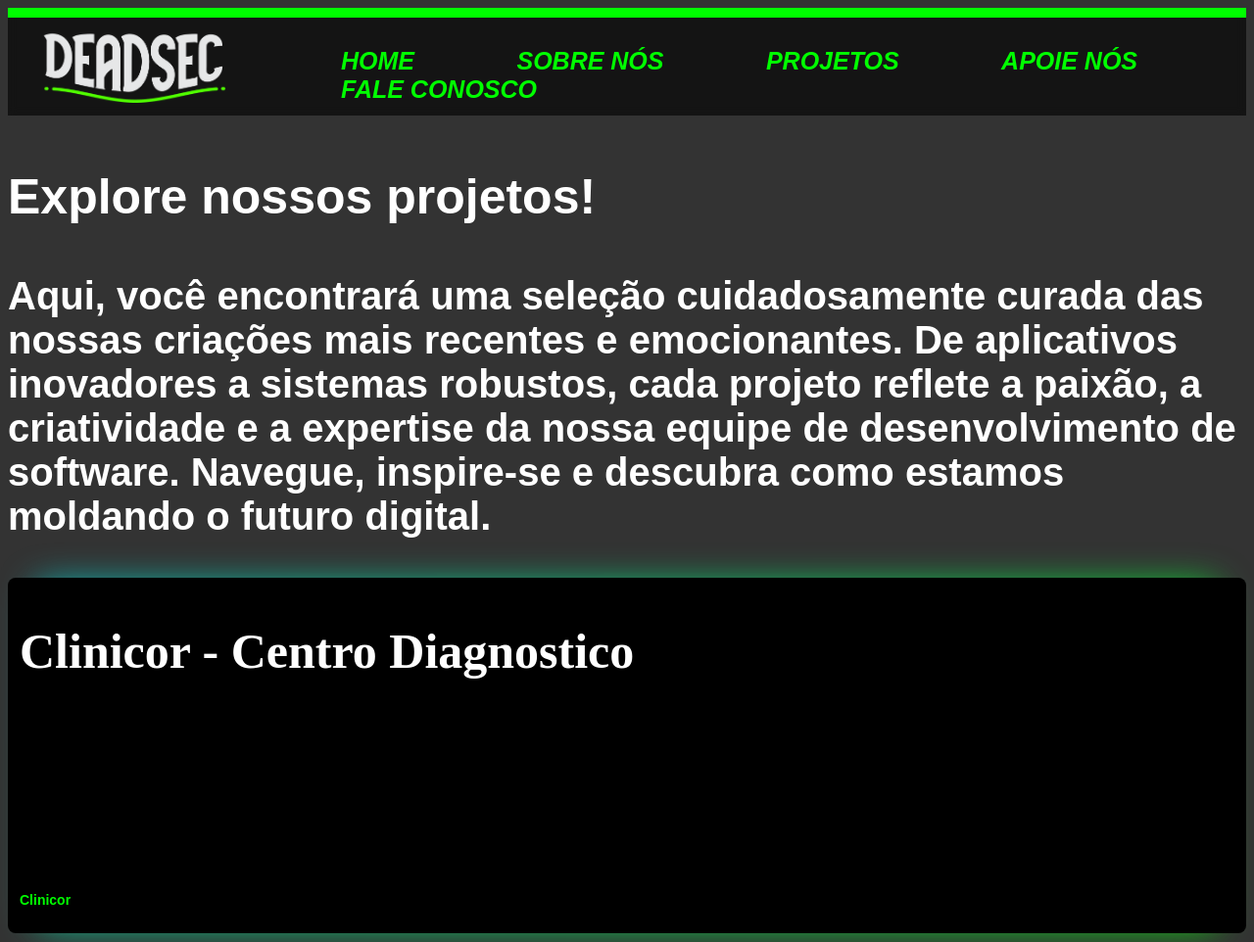
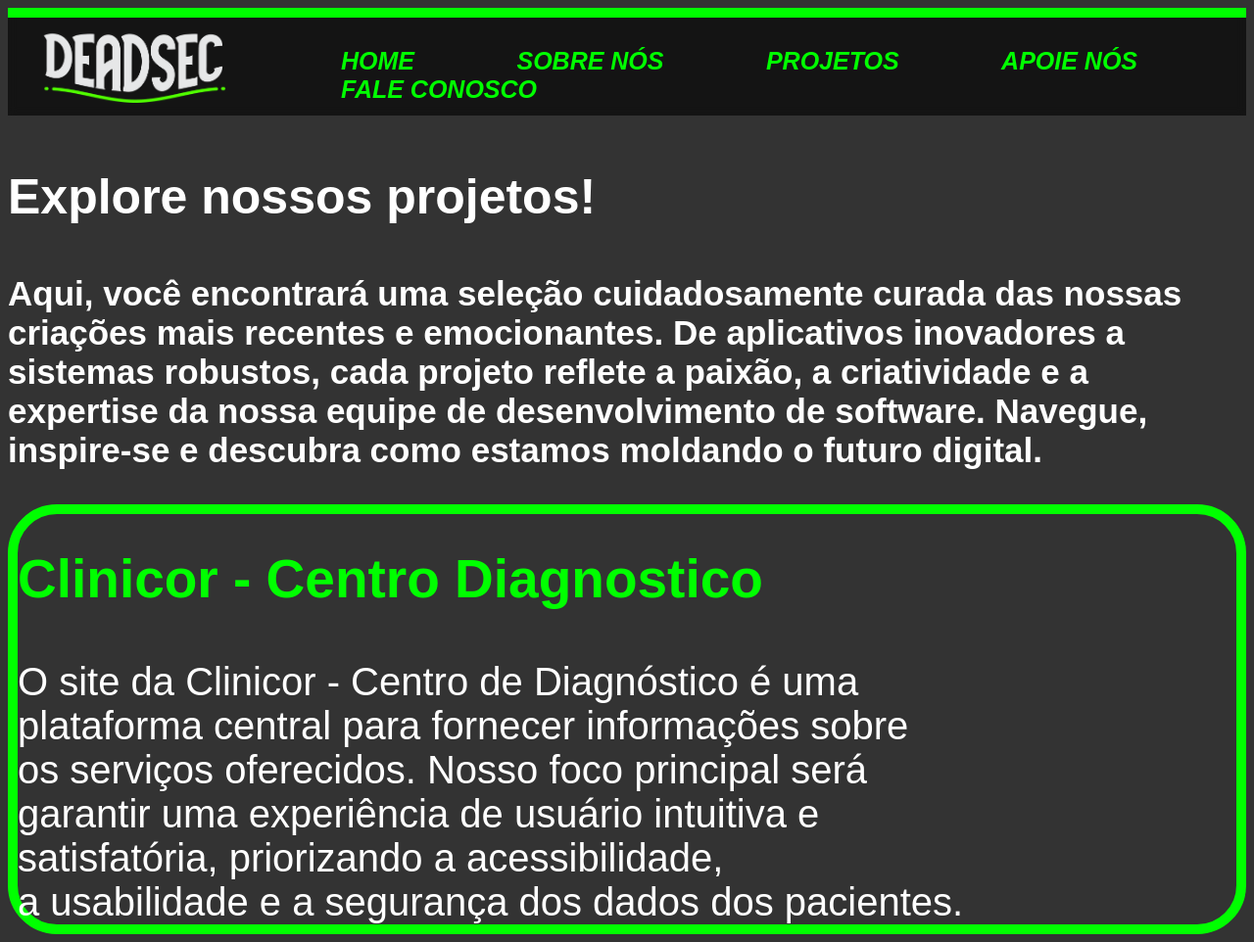
Before and after one commit to GuiBragz/DeadSec-website, a plain HTML site: page projetos.html in a window 1280 px wide. Shown: the whole page at 98% size. Drawn offline with Linux system fonts and the light colour scheme.

Commit message:
atualizaçâo na tela de projetos

```diff
--- a/css/projetos.css
+++ b/css/projetos.css
@@ -9,70 +9,22 @@ h1 {
     font-size: 50px;
 }
 h2 {
-    font-size: 40px;
+    font-size: 35px;
     color: white;
     font-family:Arial, Helvetica, sans-serif;
 }
 pclini {
-    color: white;
-
+    color: #00FF00;
+    font-size: 55px;
+    font-family: Arial, Helvetica, sans-serif;
+}
+h2p {
+  font-size: 40px;
+  color: white;
+  font-family: Arial, Helvetica, sans-serif;
+  text-align: center;
 }
 .card {
-    position: relative;
-    background-color: black;
-    display: flex;
-    flex-direction: column;
-    justify-content: end;
-    padding: 12px;
-    gap: 12px;
-    border-radius: 8px;
-    cursor: pointer;
-  }
-
-  .card::before {
-    content: '';
-    position: absolute;
-    inset: 0;
-    left: -5px;
-    margin: auto;
-    width: 200px;
-    height: 264px;
-    border-radius: 10px;
-    background: linear-gradient(-45deg, #00FF00 0%, #40c9ff 100% );
-    z-index: -10;
-    pointer-events: none;
-    transition: all 0.6s cubic-bezier(0.175, 0.885, 0.32, 1.275);
-  }
-
-  .card::after {
-    content: "";
-    z-index: -1;
-    position: absolute;
-    inset: 0;
-    background: linear-gradient(-45deg, #00FF00 0%, #00dbde 100% );
-    transform: translate3d(0, 0, 0) scale(0.95);
-    filter: blur(20px);
-  }
-
-  .heading {
-    font-size: 20px;
-    text-transform: capitalize;
-    font-weight: 700;
-  }
-
-  .card p:not(.heading) {
-    font-size: 14px;
-  }
-
-  .card p:last-child {
-    color: #00FF00;
-    font-weight: 600;
-  }
-
-  .card:hover::after {
-    filter: blur(30px);
-  }
-
-  .card:hover::before {
-    transform: rotate(-90deg) scaleX(1.34) scaleY(0.77);
-  }
+  border: 10px solid #00FF00;
+  border-radius: 50px;
+}
--- a/projetos.html
+++ b/projetos.html
@@ -15,19 +15,14 @@
         emocionantes. De aplicativos inovadores a sistemas robustos, cada projeto reflete a paixão, a
         criatividade e a expertise da nossa equipe de desenvolvimento de software. Navegue, inspire-se
         e descubra como estamos moldando o futuro digital.</p></h2>
+        <div class="card">
+            <h1><pclini><strong>Clinicor - Centro Diagnostico</strong></h1></pclini><br><h2p>
+            O site da Clinicor - Centro de Diagnóstico é uma<br>
+            plataforma central para fornecer informações sobre<br>
+            os serviços oferecidos. Nosso foco principal será<br>
+            garantir uma experiência de usuário intuitiva e<br>
+            satisfatória, priorizando a acessibilidade,<br>
+            a usabilidade e a segurança dos dados dos pacientes.</div></h2p>
 
-
-        <div class="card">
-            <h1><pclini><strong>Clinicor - Centro Diagnostico</strong></h1><br> O site da Clinicor - Centro de Diagnóstico é uma plataforma central para fornecer informações
-            sobre os serviços oferecidos. Nosso foco principal será garantir uma experiência de usuário
-            intuitiva e satisfatória, priorizando a acessibilidade, a usabilidade e a segurança dos dados
-            dos pacientes</pclini>
-            <p class="heading">
-            </p>
-            <p>
-
-            </p>
-            <p>Clinicor
-          </p></div>
 </body>
 </html>
```
